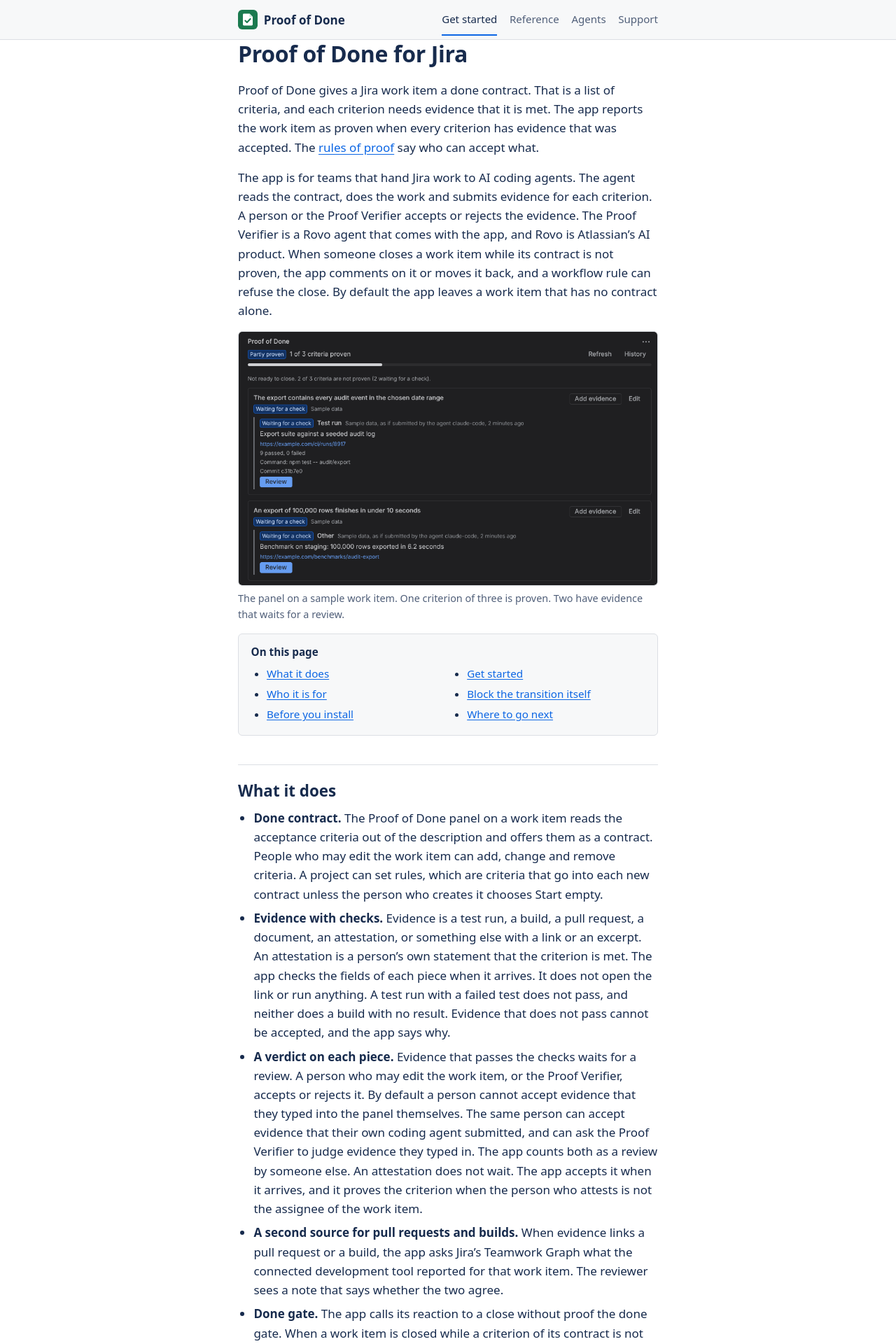
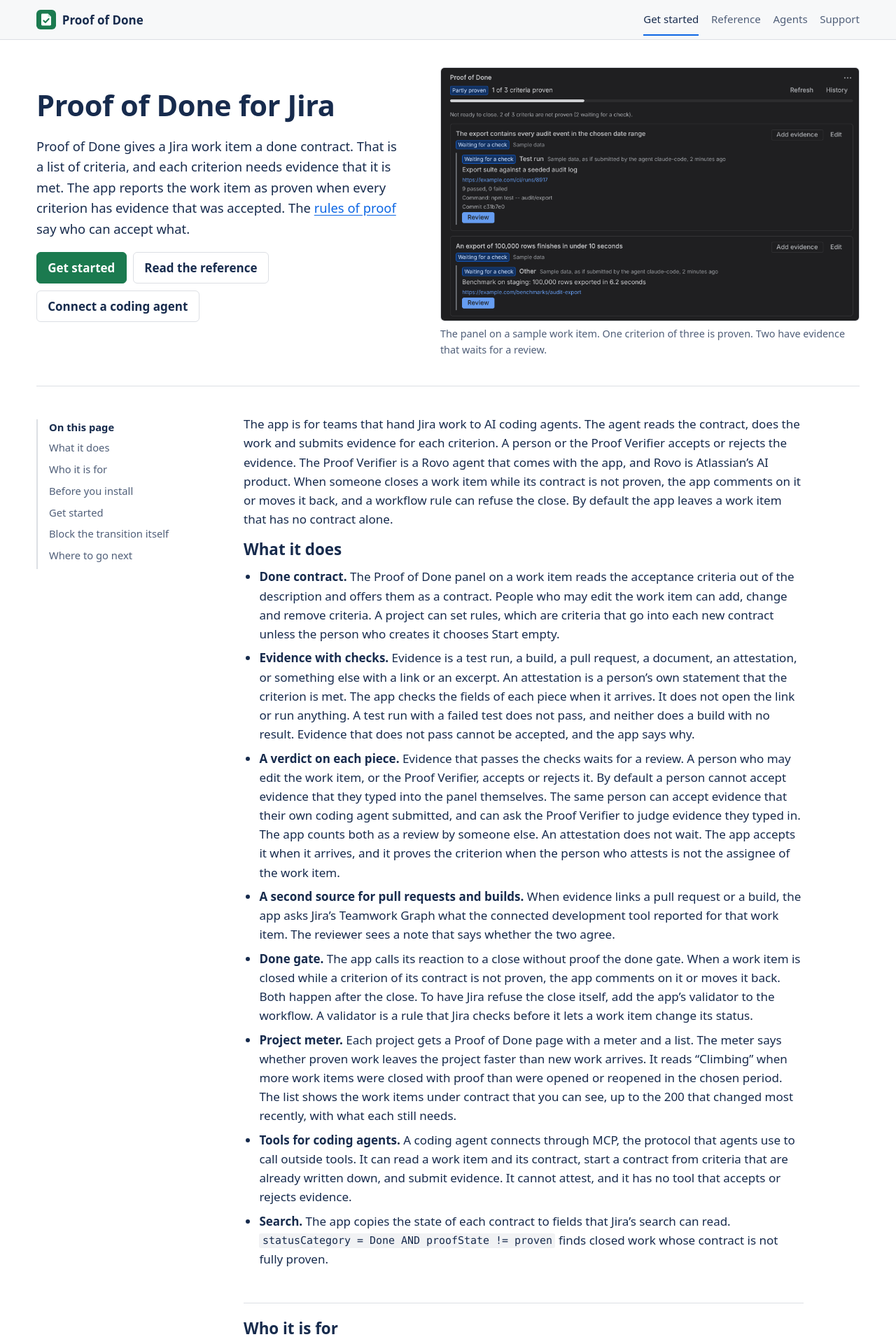
Before and after one commit to ALikesToCode/proof-of-done-docs, a Jekyll site: the page built from index.md, in a window 1280 px wide. Shown: the top 1920 px of the page at 70% size. Built offline with Jekyll 4.4.1, drawn with Linux system fonts in a browser that asks for light colours.

Commit message:
feat(site): use the full width on wide screens
The text sat in a 40rem column with empty margins on both sides. On a wide
screen the contents list now stands beside the text and stays in view, and
the home page opens with the intro beside the panel picture. The top padding
of the content was lost to the wrap class and is back.

```diff
--- a/assets/style.css
+++ b/assets/style.css
@@ -7,6 +7,7 @@
   --line: #dcdfe4;
   --link: #0c66e4;
   --code: #f1f2f4;
+  --accent: #1b7a4f;
 }
 
 @media (prefers-color-scheme: dark) {
@@ -18,6 +19,7 @@
     --line: #38414a;
     --link: #579dff;
     --code: #2c333a;
+    --accent: #1b7a4f;
   }
 }
 
@@ -27,7 +29,7 @@
 
 html {
   -webkit-text-size-adjust: 100%;
-  scroll-padding-top: 1rem;
+  scroll-padding-top: 1.5rem;
 }
 
 body {
@@ -40,7 +42,7 @@ body {
 }
 
 .wrap {
-  max-width: 40rem;
+  max-width: 76rem;
   margin: 0 auto;
   padding: 0 1.25rem;
 }
@@ -116,8 +118,9 @@ body {
   border-bottom-color: var(--link);
 }
 
-main {
-  padding-top: 2.2rem;
+/* The class on main would win over a plain main rule and take the padding away. */
+main.wrap {
+  padding-top: 2.4rem;
   padding-bottom: 3.5rem;
 }
 
@@ -303,11 +306,152 @@ th {
   margin: 0.4rem 0 0;
 }
 
-/* On a wide screen the widest picture may reach past the text column. */
-@media (min-width: 56rem) {
-  figure.wide {
-    margin-left: -6rem;
-    margin-right: -6rem;
+/* Text alone stays at a width that reads well. */
+main > * {
+  max-width: 44rem;
+}
+
+main > figure.wide,
+main > table,
+main > .hero,
+main > .toc {
+  max-width: none;
+}
+
+.hero {
+  margin-bottom: 1.5rem;
+}
+
+.hero figure {
+  margin-bottom: 0;
+}
+
+.lead {
+  font-size: 1.15rem;
+}
+
+.actions {
+  display: flex;
+  flex-wrap: wrap;
+  gap: 0.6rem;
+  margin: 1.2rem 0 1.4rem;
+}
+
+.actions a {
+  padding: 0.5rem 0.95rem;
+  border: 1px solid var(--line);
+  border-radius: 6px;
+  color: var(--text);
+  font-weight: 600;
+  text-decoration: none;
+}
+
+.actions a:first-child {
+  background: var(--accent);
+  border-color: var(--accent);
+  color: #ffffff;
+}
+
+.actions a:hover {
+  text-decoration: underline;
+}
+
+/* On a wide screen the contents list stands beside the text and stays in view, and the
+   text uses the width that a narrow column would leave empty. */
+@media (min-width: 62rem) {
+  main {
+    display: grid;
+    grid-template-columns: 15rem minmax(0, 1fr);
+    column-gap: 3.5rem;
+    align-content: start;
+  }
+
+  main > * {
+    grid-column: 2;
+    max-width: 50rem;
+  }
+
+  main > table,
+  main > figure.wide {
+    max-width: none;
+  }
+
+  main > .toc {
+    grid-column: 1;
+    grid-row: 1 / span 500;
+    align-self: start;
+    position: sticky;
+    top: 1.5rem;
+    max-height: calc(100vh - 3rem);
+    overflow-y: auto;
+    margin: 0.4rem 0 0;
+    padding: 0 0 0 1rem;
+    background: none;
+    border: 0;
+    border-left: 2px solid var(--line);
+    border-radius: 0;
+    font-size: 0.92rem;
+  }
+
+  main > .hero {
+    grid-column: 1 / -1;
+    grid-row: 1;
+    display: grid;
+    grid-template-columns: minmax(0, 1fr) minmax(0, 1.15fr);
+    column-gap: 3.5rem;
+    align-items: center;
+    margin-bottom: 2.5rem;
+    padding-bottom: 2.5rem;
+    border-bottom: 1px solid var(--line);
+  }
+
+  main > .hero ~ .toc {
+    grid-row: 2 / span 500;
+  }
+
+  .hero h1 {
+    font-size: 2.6rem;
+  }
+
+  .toc ul {
+    columns: 1;
+    padding-left: 0;
+    list-style: none;
+  }
+
+  .toc li {
+    margin-bottom: 0.45rem;
+  }
+
+  .toc a {
+    color: var(--muted);
+    text-decoration: none;
+  }
+
+  .toc a:hover {
+    color: var(--text);
+    text-decoration: underline;
+  }
+
+  /* Grid items keep both of their margins, so headings need less of their own here. */
+  h2 {
+    margin-top: 1.6rem;
+  }
+
+  main > h2:first-of-type {
+    margin-top: 0;
+    padding-top: 0;
+    border-top: 0;
+  }
+
+  h3 {
+    margin-top: 0.7rem;
+  }
+
+  /* A page without a contents list keeps its text in the middle. */
+  main:not(:has(> .toc)) {
+    display: block;
+    max-width: 46rem;
   }
 }
 
@@ -352,15 +496,20 @@ th {
     display: none;
   }
 
-  main {
+  main.wrap {
+    display: block;
     padding-top: 1rem;
     padding-bottom: 1rem;
   }
 
-  figure.wide {
-    margin-left: 0;
-    margin-right: 0;
+  main > * {
+    max-width: none;
   }
+
+  .actions {
+    display: none;
+  }
+
 
   /* Paper cannot follow a link, so the address is printed after it. */
   main a[href^="http"]::after {
--- a/index.md
+++ b/index.md
@@ -5,16 +5,24 @@ permalink: /
 description: How to install Proof of Done for Jira Cloud, load the sample, review evidence and prove a first criterion of a done contract.
 ---
 
+<div class="hero">
+<div markdown="1">
+
 # Proof of Done for Jira
 
 Proof of Done gives a Jira work item a done contract. That is a list of criteria, and each criterion needs evidence that it is met. The app reports the work item as proven when every criterion has evidence that was accepted. The [rules of proof]({{ '/reference/' | relative_url }}#the-rules-of-proof) say who can accept what.
+{: .lead}
 
-The app is for teams that hand Jira work to AI coding agents. The agent reads the contract, does the work and submits evidence for each criterion. A person or the Proof Verifier accepts or rejects the evidence. The Proof Verifier is a Rovo agent that comes with the app, and Rovo is Atlassian's AI product. When someone closes a work item while its contract is not proven, the app comments on it or moves it back, and a workflow rule can refuse the close. By default the app leaves a work item that has no contract alone.
+<p class="actions"><a href="#get-started">Get started</a> <a href="{{ '/reference/' | relative_url }}">Read the reference</a> <a href="{{ '/agents/' | relative_url }}">Connect a coding agent</a></p>
 
+</div>
 <figure>
   <img src="{{ '/assets/img/panel.png' | relative_url }}" width="930" height="562" alt="The Proof of Done panel on a Jira work item. It reads Partly proven, 1 of 3 criteria proven, and Not ready to close. Two criteria each have one piece of evidence that waits for a check, with a Review button under it.">
   <figcaption>The panel on a sample work item. One criterion of three is proven. Two have evidence that waits for a review.</figcaption>
 </figure>
+</div>
+
+The app is for teams that hand Jira work to AI coding agents. The agent reads the contract, does the work and submits evidence for each criterion. A person or the Proof Verifier accepts or rejects the evidence. The Proof Verifier is a Rovo agent that comes with the app, and Rovo is Atlassian's AI product. When someone closes a work item while its contract is not proven, the app comments on it or moves it back, and a workflow rule can refuse the close. By default the app leaves a work item that has no contract alone.
 
 <nav class="toc" aria-label="On this page" markdown="1">
 
```
Also changed, not shown: terms.md (+9 -0 lines).
